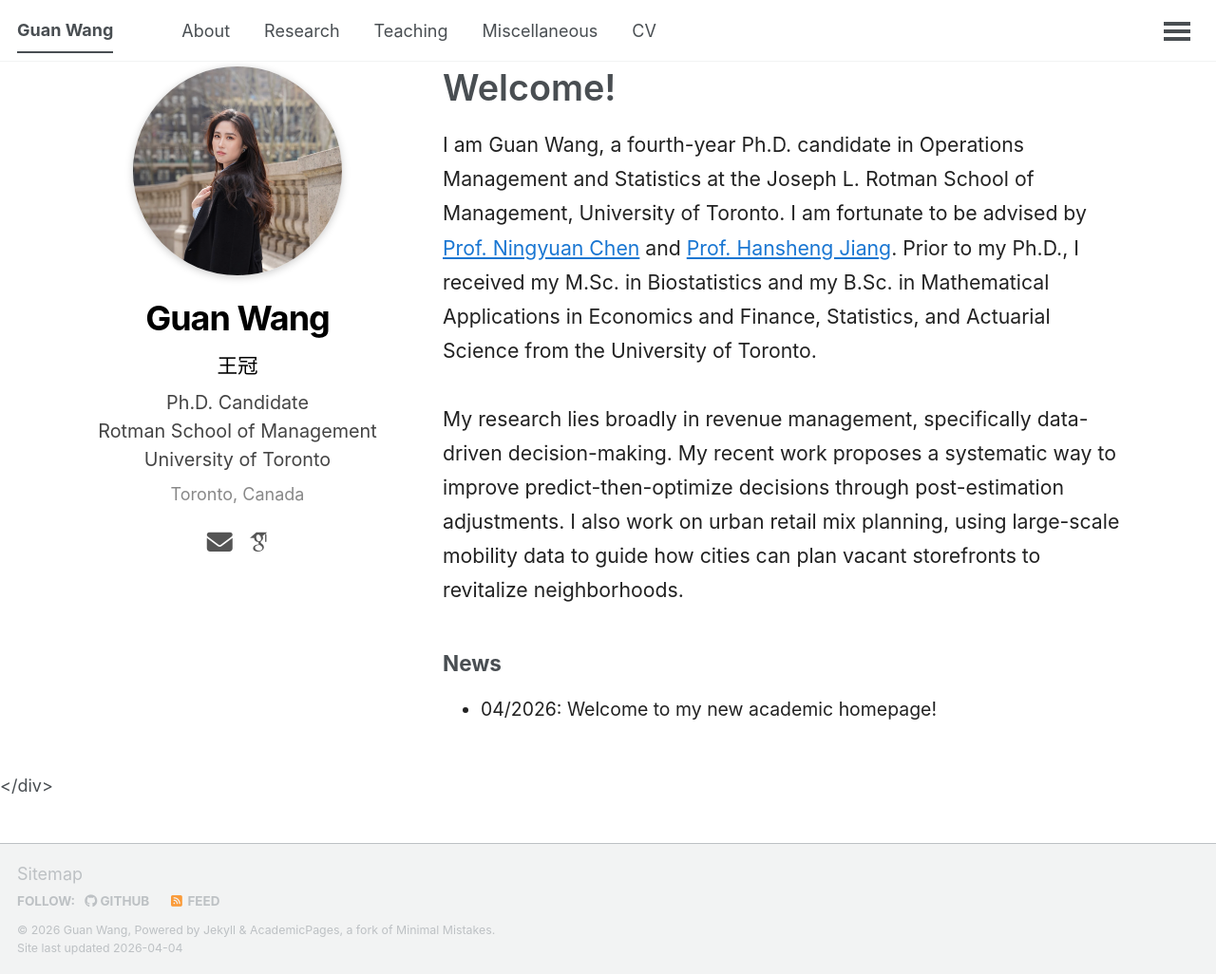
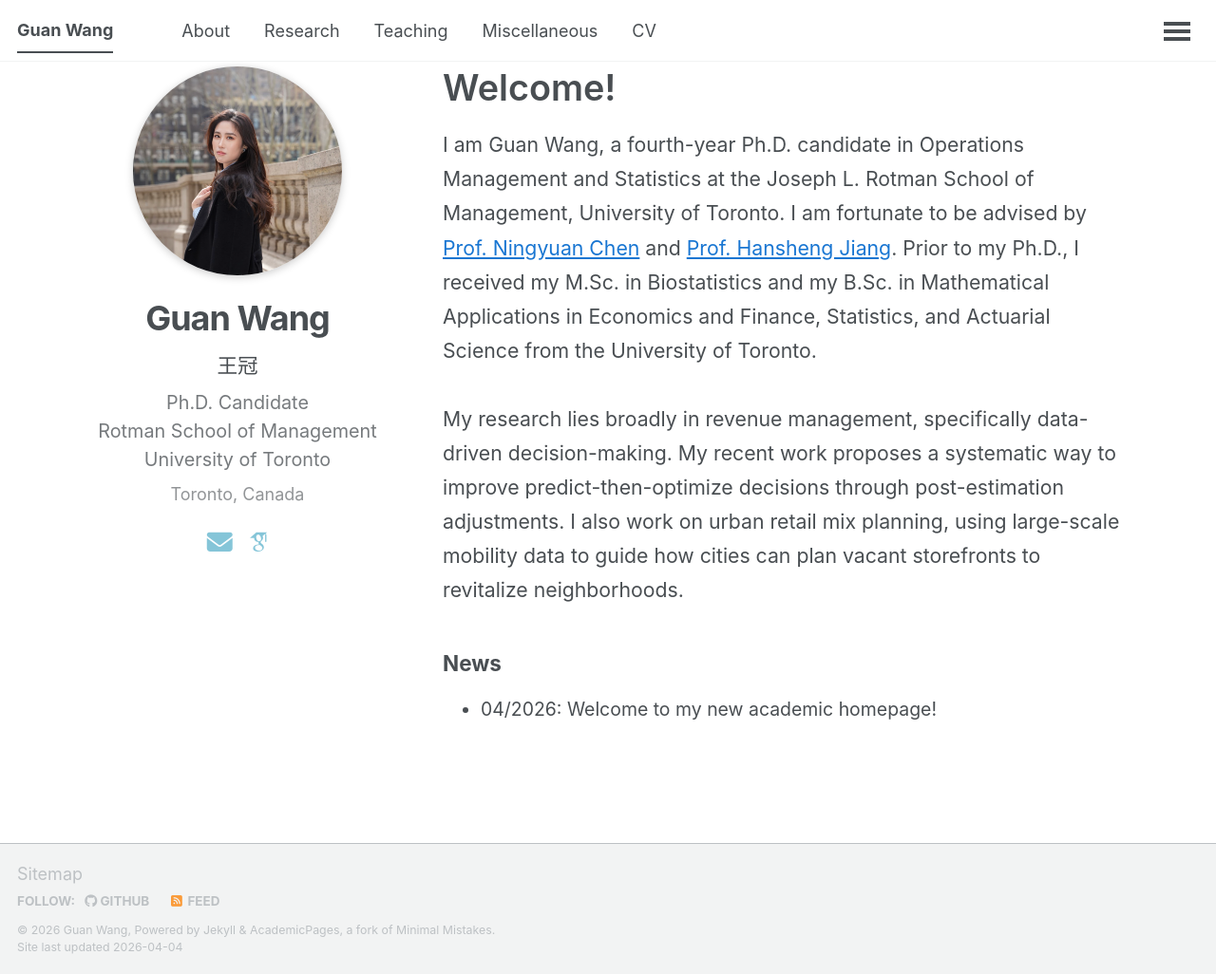
Before and after one commit to wangguan27/wangguan27.github.io, a Jekyll site: the page built from index.md, in a window 1280 px wide and 1026 px high. Shown: the whole window at 95% size. Built offline with Jekyll 4.4.1, drawn with Linux system fonts in a browser that asks for light colours; some web fonts are replaced; a script that is not in the unit is left out.

Commit message:
Fix extra </div> tag and use theme-adaptive colors for dark mode

```diff
--- a/index.md
+++ b/index.md
@@ -8,21 +8,21 @@ permalink: /
 	<div style="flex:0 0 320px;text-align:center;">
 		<img src="profile.png" alt="Guan Wang" style="width:220px;height:220px;object-fit:cover;border-radius:50%;box-shadow:0 2px 8px #ccc;margin:0 auto 18px auto;display:block;" />
 		<div style="margin-bottom:8px;">
-			<span style="font-size:2em;font-weight:700;letter-spacing:-1px;color:#000;">Guan Wang</span>
+			<span style="font-size:2em;font-weight:700;letter-spacing:-1px;">Guan Wang</span>
 		</div>
-		<div style="font-size:1.2em;color:#000;margin-bottom:8px;font-family:'KaiTi','STKaiti','楷体',serif;">王冠</div>
-		<div style="font-size:1.1em;color:#444;margin-bottom:8px;">Ph.D. Candidate<br>Rotman School of Management<br>University of Toronto</div>
-		<div style="font-size:1em;color:#888;margin-bottom:18px;">Toronto, Canada</div>
+		<div style="font-size:1.2em;margin-bottom:8px;font-family:'KaiTi','STKaiti','楷体',serif;">王冠</div>
+		<div style="font-size:1.1em;opacity:0.75;margin-bottom:8px;">Ph.D. Candidate<br>Rotman School of Management<br>University of Toronto</div>
+		<div style="font-size:1em;opacity:0.6;margin-bottom:18px;">Toronto, Canada</div>
 		<div style="margin-bottom:18px;">
-			<a href="mailto:wguan.wang@mail.utoronto.ca" style="color:#555;text-decoration:none;font-size:1.5em;margin-right:12px;" title="Email"><i class="fa-solid fa-envelope"></i></a>
-			<a href="https://scholar.google.com/citations?hl=en&user=8EDsEvAAAAAJ" target="_blank" style="color:#555;text-decoration:none;font-size:1.5em;" title="Google Scholar"><i class="ai ai-google-scholar"></i></a>
+			<a href="mailto:wguan.wang@mail.utoronto.ca" style="text-decoration:none;font-size:1.5em;margin-right:12px;opacity:0.7;" title="Email"><i class="fa-solid fa-envelope"></i></a>
+			<a href="https://scholar.google.com/citations?hl=en&user=8EDsEvAAAAAJ" target="_blank" style="text-decoration:none;font-size:1.5em;opacity:0.7;" title="Google Scholar"><i class="ai ai-google-scholar"></i></a>
 		</div>
 	</div>
 
 	<!-- Right: Main Content -->
 	<div style="flex:1;min-width:0;">
 		<h1 style="margin-top:0;font-size:2.1em;font-weight:600;">Welcome!</h1>
-		<div style="font-size:1.18em;line-height:1.7;color:#222;margin-bottom:32px;">
+		<div style="font-size:1.18em;line-height:1.7;margin-bottom:32px;">
 			I am Guan Wang, a fourth-year Ph.D. candidate in Operations Management and Statistics at the Joseph L. Rotman School of Management, University of Toronto. I am fortunate to be advised by
 			<a href="http://individual.utoronto.ca/ningyuanchen/" target="_blank" style="color:#1976d2;text-decoration:underline;">Prof. Ningyuan Chen</a> and
 			<a href="https://hanshengjiang.github.io/index.html" target="_blank" style="color:#1976d2;text-decoration:underline;">Prof. Hansheng Jiang</a>.
@@ -31,13 +31,11 @@ permalink: /
 		</div>
 
 		<h2 style="margin-bottom:0.5em;">News</h2>
-		<ul style="font-size:1.08em;line-height:1.7;color:#222;margin-bottom:32px;">
+		<ul style="font-size:1.08em;line-height:1.7;margin-bottom:32px;">
 			<li>04/2026: Welcome to my new academic homepage!</li>
 			<!-- <li>03/2026: Paper accepted at ... (update your news here)</li> -->
 		</ul>
 
 
-
-	</div>
 	</div>
 </div>
```
Also changed, not shown: 1 other file.
